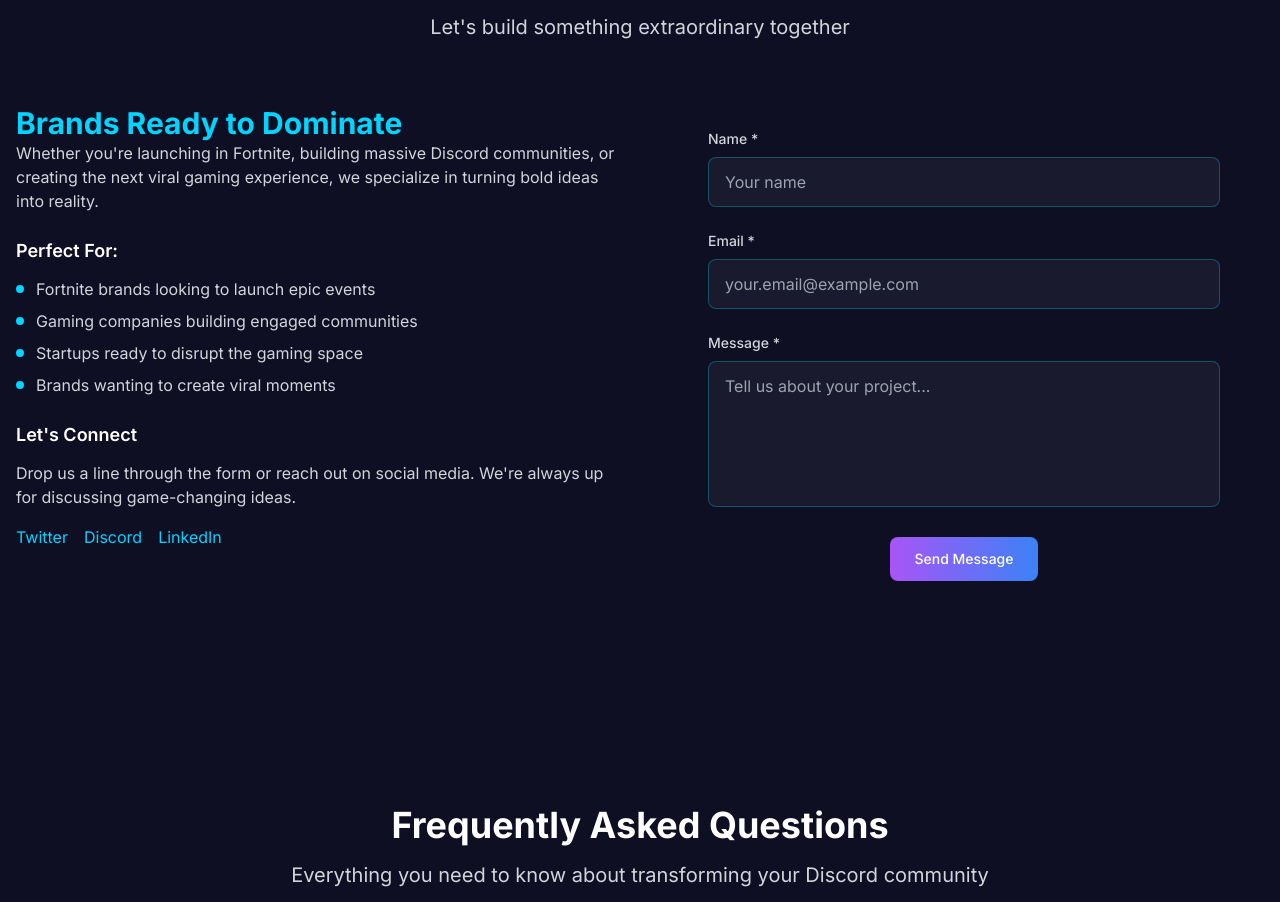
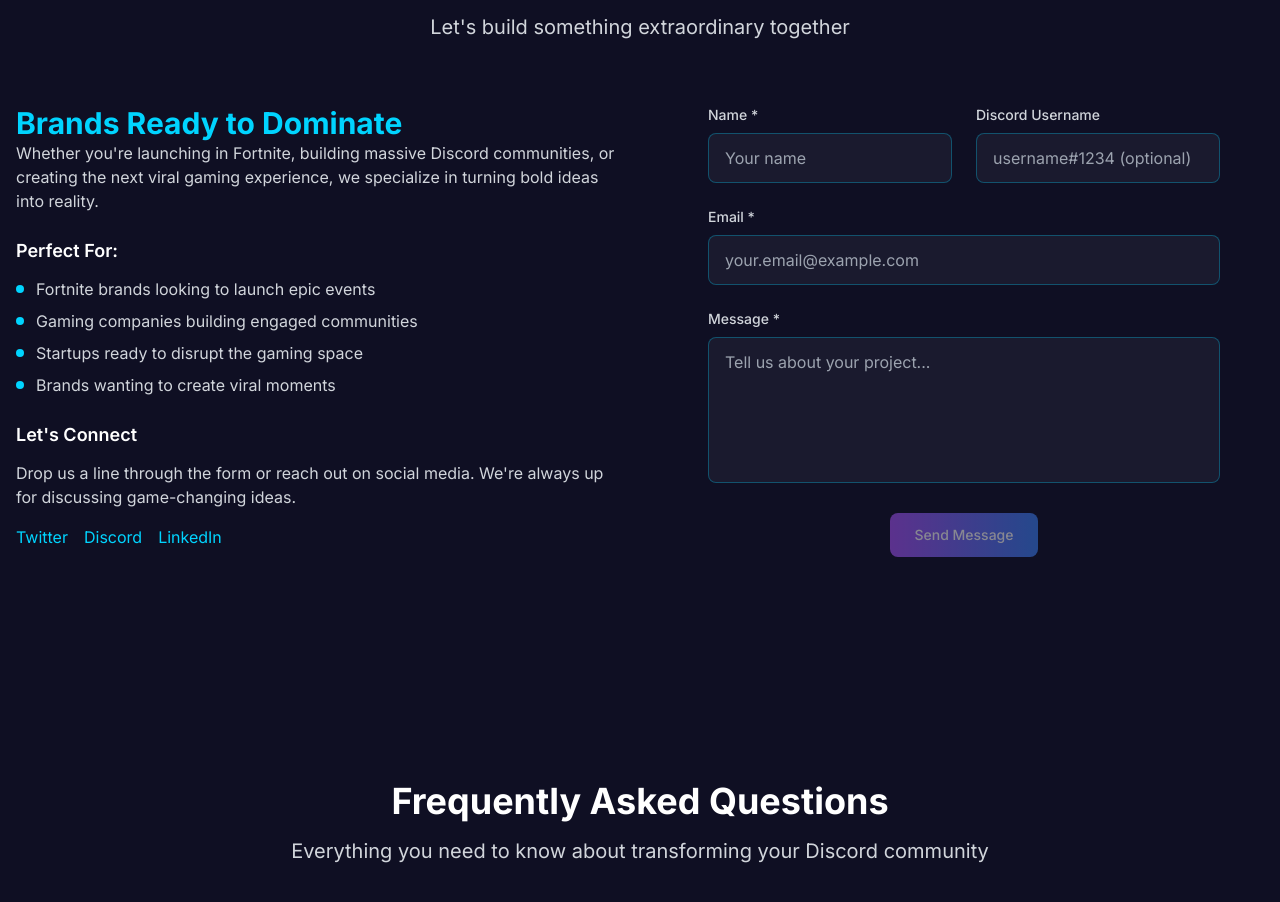
Before and after one commit to ModulixSolution/ModulixSolutions, a Next.js app: page / in a window 1280 px wide. Shown: the part 5997-6899 px from the top of the page. Built offline with nearby package versions, Linux system fonts and the light colour scheme.

Commit message:
Form Update

```diff
--- a/components/ContactForm.tsx
+++ b/components/ContactForm.tsx
@@ -11,6 +11,7 @@ export default function ContactForm() {
   const [fieldValidity, setFieldValidity] = useState({
     name: false,
     email: false,
+    discord: false,
     message: false
   });
 
@@ -21,6 +22,12 @@ export default function ContactForm() {
       case 'email':
         const emailRegex = /^[^\s@]+@[^\s@]+\.[^\s@]+$/;
         return emailRegex.test(value);
+      case 'discord':
+        // Optional field - empty is valid, but if provided must be valid Discord format
+        if (value.length === 0) return true;
+        // Discord username format: username#1234 or just username
+        const discordRegex = /^.{2,32}(#\d{4})?$/;
+        return discordRegex.test(value);
       case 'message':
         return value.length >= 10;
       default:
@@ -38,6 +45,26 @@ export default function ContactForm() {
 
   const onSubmit = async (event: React.FormEvent<HTMLFormElement>) => {
     event.preventDefault();
+
+    // Check if all fields are valid before submitting
+    const currentValues = {
+      name: (event.currentTarget.elements.namedItem('name') as HTMLInputElement)?.value || '',
+      email: (event.currentTarget.elements.namedItem('email') as HTMLInputElement)?.value || '',
+      discord: (event.currentTarget.elements.namedItem('discord') as HTMLInputElement)?.value || '',
+      message: (event.currentTarget.elements.namedItem('message') as HTMLTextAreaElement)?.value || ''
+    };
+
+    const isNameValid = validateField('name', currentValues.name);
+    const isEmailValid = validateField('email', currentValues.email);
+    const isDiscordValid = validateField('discord', currentValues.discord);
+    const isMessageValid = validateField('message', currentValues.message);
+
+    if (!isNameValid || !isEmailValid || !isDiscordValid || !isMessageValid) {
+      setResult('Please fill out all required fields correctly.');
+      setTimeout(() => setResult(''), 5000);
+      return;
+    }
+
     setIsSubmitting(true);
     setResult('Sending...');
 
@@ -50,20 +77,22 @@ export default function ContactForm() {
     try {
       const response = await fetch('https://api.web3forms.com/submit', {
         method: 'POST',
-        body: formData,
-        // Add CORS headers for debugging
-        headers: {
-          'Accept': 'application/json'
-        }
+        body: formData
+        // Remove manual headers - let browser set them automatically for FormData
       });
 
       const data = await response.json();
 
       if (data.success) {
-        setResult('Message sent successfully! We\'ll get back to you soon.');
+        setResult('Message sent successfully! Redirecting...');
         event.currentTarget.reset();
         // Clear validation states on success
-        setFieldValidity({ name: false, email: false, message: false });
+        setFieldValidity({ name: false, email: false, discord: false, message: false });
+
+        // Redirect after showing success message briefly
+        setTimeout(() => {
+          window.location.href = 'https://modulixsolutions.com/contact-confirmed';
+        }, 1500);
       } else {
         console.log('Web3Forms Error:', data);
         setResult(data.message || 'Failed to send message. Please try again.');
@@ -74,7 +103,9 @@ export default function ContactForm() {
     } finally {
       setIsSubmitting(false);
       setTimeout(() => {
+        if (!result.includes('successfully')) {
           setResult('');
+        }
       }, 5000);
     }
   };
@@ -88,7 +119,8 @@ export default function ContactForm() {
       className="max-w-lg mx-auto"
     >
       <form onSubmit={onSubmit} className="space-y-6">
-        <input type="hidden" name="redirect" value="https://modulixsolutions.com/contact-confirmed" />
+        {/* Name and Discord side by side */}
+        <div className="grid grid-cols-1 md:grid-cols-2 gap-6">
           <div>
             <label htmlFor="name" className="block text-sm font-medium text-gray-300 mb-2">
               Name *
@@ -109,6 +141,29 @@ export default function ContactForm() {
                   <Check className="w-5 h-5 text-green-400" />
                 </div>
               )}
+            </div>
+          </div>
+
+          <div>
+            <label htmlFor="discord" className="block text-sm font-medium text-gray-300 mb-2">
+              Discord Username
+            </label>
+            <div className="relative">
+              <input
+                type="text"
+                name="discord"
+                id="discord"
+                className="form-input w-full pr-10"
+                placeholder="username#1234 (optional)"
+                disabled={isSubmitting}
+                onChange={(e) => handleFieldChange('discord', e.target.value)}
+              />
+              {fieldValidity.discord && (
+                <div className="absolute inset-y-0 right-0 flex items-center pr-3">
+                  <Check className="w-5 h-5 text-green-400" />
+                </div>
+              )}
+            </div>
           </div>
         </div>
 
@@ -161,7 +216,7 @@ export default function ContactForm() {
       <div className="text-center">
         <Button
           type="submit"
-          disabled={isSubmitting}
+          disabled={isSubmitting || !fieldValidity.name || !fieldValidity.email || !fieldValidity.message}
           className="w-full md:w-auto"
         >
           {isSubmitting ? 'Sending...' : 'Send Message'}
```
Lines whose indentation alone changed are shown as unchanged.
